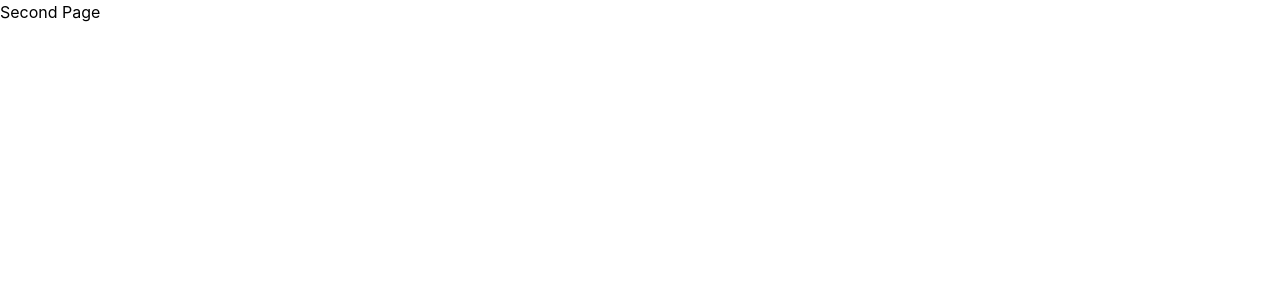
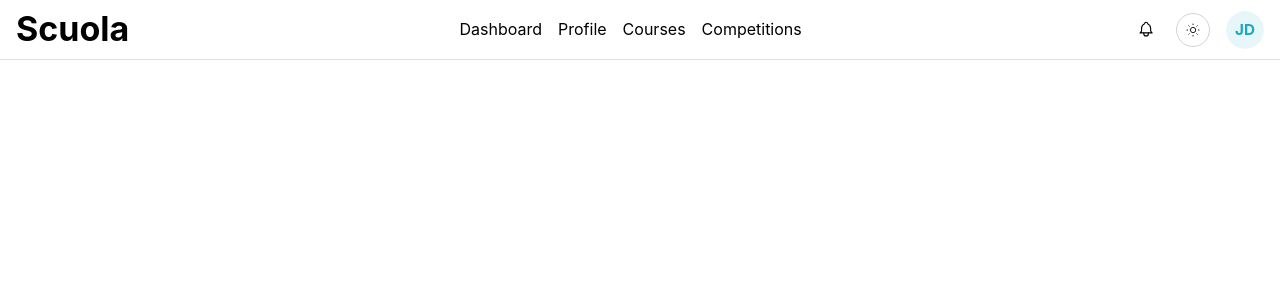
Before and after one commit to chickzilla/intania-hackathon, a Next.js app in the folder web/: page / in a window 1280 px wide. Shown: the top 300 px of the page. Built offline with nearby package versions, Linux system fonts and the light colour scheme.

Commit message:
feat: add login

```diff
--- a/web/package.json
+++ b/web/package.json
@@ -13,6 +13,7 @@
     "@mantine/dates": "^7.17.3",
     "@mantine/form": "^7.17.3",
     "@mantine/hooks": "^7.17.3",
+    "@tabler/icons-react": "^3.31.0",
     "dayjs": "^1.11.13",
     "next": "15.2.4",
     "react": "^19.0.0",
--- a/web/src/app/(auth)/layout.tsx
+++ b/web/src/app/(auth)/layout.tsx
@@ -1,6 +1,5 @@
 export const metadata = {
-  title: "My Mantine app",
-  description: "I have followed setup instructions carefully",
+  //   title: "My Mantine app",
 };
 
 export default function RootLayout({
--- a/web/src/app/layout.tsx
+++ b/web/src/app/layout.tsx
@@ -5,10 +5,10 @@ import {
   MantineProvider,
   mantineHtmlProps,
 } from "@mantine/core";
+import AppLayout from "@/components/layout/appLayout";
 
 export const metadata = {
-  title: "My Mantine app",
-  description: "I have followed setup instructions carefully",
+  title: "Scuola",
 };
 
 export default function RootLayout({
@@ -22,7 +22,9 @@ export default function RootLayout({
         <ColorSchemeScript />
       </head>
       <body>
-        <MantineProvider>{children}</MantineProvider>
+        <MantineProvider>
+          <AppLayout>{children}</AppLayout>
+        </MantineProvider>
       </body>
     </html>
   );
--- a/web/src/components/layout/appLayout.tsx
+++ b/web/src/components/layout/appLayout.tsx
@@ -0,0 +1,69 @@
+"use client";
+import {
+  AppShell,
+  Group,
+  Burger,
+  Title,
+  Anchor,
+  Avatar,
+  ActionIcon,
+} from "@mantine/core";
+import { useDisclosure } from "@mantine/hooks";
+import ThemeToggle from "../ui/actionIcons/themeToggle";
+import { IconBell } from "@tabler/icons-react";
+
+const AppLayout = ({ children }: { children: React.ReactNode }) => {
+  const [opened, { toggle }] = useDisclosure();
+
+  return (
+    <>
+      <AppShell
+        header={{ height: 60 }}
+        navbar={{
+          width: 300,
+          breakpoint: "sm",
+          collapsed: { desktop: true, mobile: !opened },
+        }}
+        padding="md"
+      >
+        <AppShell.Header>
+          <Group h="100%" px="md" justify="space-between">
+            <Burger
+              opened={opened}
+              onClick={toggle}
+              hiddenFrom="sm"
+              size="sm"
+            />
+            <Title>Scuola</Title>
+            <Group align="center">
+              <Group visibleFrom="sm">
+                <Anchor c="black">Dashboard</Anchor>
+                <Anchor c="black">Profile</Anchor>
+                <Anchor c="black">Courses</Anchor>
+                <Anchor c="black">Competitions</Anchor>
+              </Group>
+            </Group>
+            <Group>
+              <ActionIcon color="black" variant="transparent">
+                <IconBell
+                  style={{ width: "70%", height: "70%" }}
+                  stroke={1.5}
+                />
+              </ActionIcon>
+              <ThemeToggle />
+              <Avatar color="cyan" name="John doe" radius="xl" />
+            </Group>
+          </Group>
+        </AppShell.Header>
+
+        <AppShell.Navbar py="md" px={4}>
+          {/* SOME LINK */}
+        </AppShell.Navbar>
+
+        <AppShell.Main>{children}</AppShell.Main>
+      </AppShell>
+    </>
+  );
+};
+
+export default AppLayout;
--- /dev/null
+++ b/web/src/components/ui/actionIcons/themeToggle.tsx
@@ -0,0 +1,19 @@
+import { ActionIcon, useMantineColorScheme } from "@mantine/core";
+import { IconSun } from "@tabler/icons-react";
+
+const ThemeToggle = () => {
+  const { setColorScheme } = useMantineColorScheme();
+
+  return (
+    <ActionIcon
+      onClick={() => setColorScheme("light")}
+      variant="default"
+      radius="xl"
+      size="lg"
+    >
+      <IconSun style={{ width: "50%", height: "50%" }} stroke={1.5} />
+    </ActionIcon>
+  );
+};
+
+export default ThemeToggle;
```
Also changed, not shown: web/src/app/(auth)/login/page.tsx (+10 -1 lines), web/src/components/shared/auth/loginForm.tsx (+58 -0 lines), web/src/forms/useLoginForm.tsx (+18 -1 lines), web/src/forms/useRegisterForm.tsx (added, +20 -0 lines), web/src/types/auth.ts (added, +10 -0 lines), web/src/components/shared/auth/registerForm.tsx (added), 1 other file (tests, documents, lock files or other folders).
